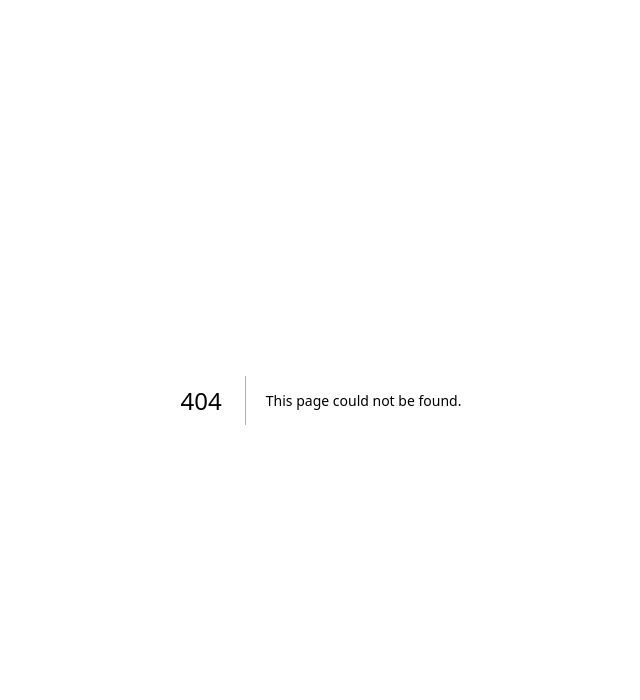
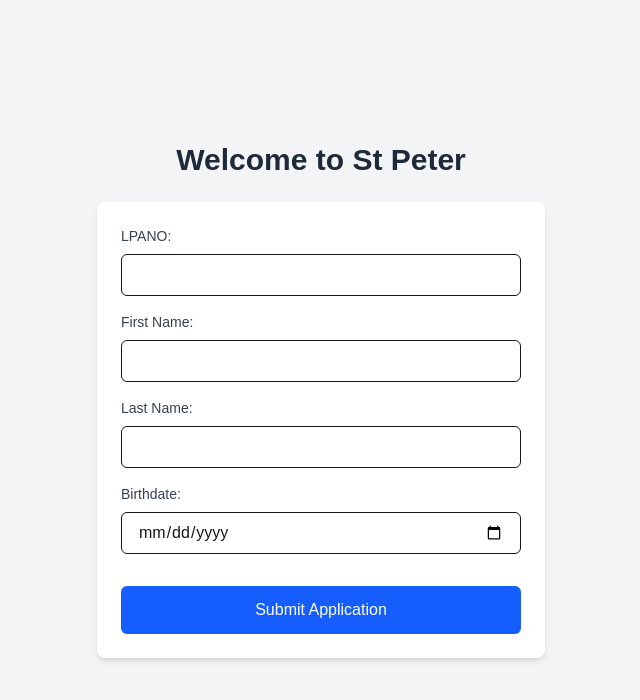
Before and after one commit to wimpzz/my-pwa-app, a Next.js app: page /apply in a window 1280 px wide. Before the commit this address had no page. Shown: the top 700 px of the page, without its empty margins (319-959 px from the left). Built offline with nearby package versions, Linux system fonts and the light colour scheme.

Commit message:
new pages

```diff
--- /dev/null
+++ b/src/app/apply/page.tsx
@@ -0,0 +1,136 @@
+"use client";
+
+import { useState } from "react";
+import React from "react";
+import { useRouter } from "next/navigation";
+
+export default function ApplyAsPlanholder() {
+  const router = useRouter();
+
+  const [formData, setFormData] = useState({
+    lpano: "",
+    firstName: "",
+    lastName: "",
+    birthdate: "",
+  });
+
+  const handleChange = (e: React.ChangeEvent<HTMLInputElement>) => {
+    const { name, value } = e.target;
+    setFormData((prevData) => ({
+      ...prevData,
+      [name]: value,
+    }));
+  };
+
+  const handleSubmit = (e: React.FormEvent<HTMLFormElement>) => {
+    e.preventDefault();
+
+    // Basic validation example
+    if (
+      !formData.lpano ||
+      !formData.firstName ||
+      !formData.lastName ||
+      !formData.birthdate
+    ) {
+      alert("Please fill out all fields.");
+      return;
+    }
+
+    console.log("Form Submitted:", formData);
+
+    // Redirect to /track after submit
+    router.push("/track");
+  };
+
+  return (
+    <div className="flex flex-col items-center justify-center min-h-screen bg-gray-100 p-4">
+      <h1 className="text-3xl font-semibold text-gray-800 mb-6">
+        Welcome to St Peter
+      </h1>
+
+      <form
+        onSubmit={handleSubmit}
+        className="bg-white p-6 rounded-lg shadow-md w-full max-w-md"
+      >
+        <div className="mb-4">
+          <label
+            htmlFor="lpano"
+            className="block text-sm font-medium text-gray-700"
+          >
+            LPANO:
+          </label>
+          <input
+            type="text"
+            id="lpano"
+            name="lpano"
+            value={formData.lpano}
+            onChange={handleChange}
+            required
+            className="w-full px-4 py-2 mt-2 border rounded-md"
+          />
+        </div>
+
+        <div className="mb-4">
+          <label
+            htmlFor="firstName"
+            className="block text-sm font-medium text-gray-700"
+          >
+            First Name:
+          </label>
+          <input
+            type="text"
+            id="firstName"
+            name="firstName"
+            value={formData.firstName}
+            onChange={handleChange}
+            required
+            className="w-full px-4 py-2 mt-2 border rounded-md"
+          />
+        </div>
+
+        <div className="mb-4">
+          <label
+            htmlFor="lastName"
+            className="block text-sm font-medium text-gray-700"
+          >
+            Last Name:
+          </label>
+          <input
+            type="text"
+            id="lastName"
+            name="lastName"
+            value={formData.lastName}
+            onChange={handleChange}
+            required
+            className="w-full px-4 py-2 mt-2 border rounded-md"
+          />
+        </div>
+
+        <div className="mb-4">
+          <label
+            htmlFor="birthdate"
+            className="block text-sm font-medium text-gray-700"
+          >
+            Birthdate:
+          </label>
+          <input
+            type="date"
+            id="birthdate"
+            name="birthdate"
+            value={formData.birthdate}
+            onChange={handleChange}
+            required
+            className="w-full px-4 py-2 mt-2 border rounded-md"
+          />
+        </div>
+
+        <button
+          type="submit"
+          className="w-full py-3 text-white bg-blue-600 hover:bg-blue-700 rounded-md mt-4"
+        >
+          Submit Application
+        </button>
+      </form>
+    </div>
+  );
+}
--- a/src/app/page.tsx
+++ b/src/app/page.tsx
@@ -1,35 +1,40 @@
-"use client";
+'use client';
 
-import { useState } from "react";
-import React from "react";
-import { JourneyStep, JourneyTracker } from "journey-tracker-component";
-import { Provider } from "@/components/ui/provider";
+import React from 'react';
+import { useRouter } from 'next/navigation';
 
+export default function Home() {
+  const router = useRouter();
 
-export const sampleSteps: JourneyStep[] = [
-  {
-    label: "Application Submitted",
-    status: "completed",
-    dateTime: new Date().toLocaleString(), // Use current time as dateTime
-  },
-  {
-    label: "Application Under Review",
-    status: "pending",
-  },
-  { label: "Approved", status: "pending" },
-];
+  const handleApplyNow = () => {
+    router.push('/apply');
+  };
 
-export default function TrackMyApplication() {
-  const [steps] = useState(sampleSteps);
+  const handleTrackApplication = () => {
+    router.push('/track');
+  };
 
   return (
-    <div className="flex flex-col items-center justify-center min-h-screen bg-gray-100 p-2">
-      <h1 className="font-xxl font-semibold text-gray-800 mb-6">
-        Track My Application
-      </h1>
-      <Provider>
-        <JourneyTracker steps={steps} />
-      </Provider>
+    <div className="flex flex-col items-center justify-center min-h-screen bg-gray-100 p-4">
+      <h1 className="text-3xl font-semibold text-gray-800 mb-6">St Peter Loan Application</h1>
+
+      <div className="flex space-x-4">
+        <button
+          onClick={handleApplyNow}
+          className="px-6 py-3 bg-blue-600 text-white rounded-md hover:bg-blue-700 transition"
+          aria-label="Apply for a new loan"
+        >
+          Apply Now
+        </button>
+
+        <button
+          onClick={handleTrackApplication}
+          className="px-6 py-3 bg-green-600 text-white rounded-md hover:bg-green-700 transition"
+          aria-label="Track existing loan application"
+        >
+          Track My Application
+        </button>
+      </div>
     </div>
   );
 }
--- /dev/null
+++ b/src/app/track/page.tsx
@@ -0,0 +1,37 @@
+'use client';
+
+import { useState } from 'react';
+import React from 'react';
+import { JourneyStep, JourneyTracker } from 'journey-tracker-component';
+import { Provider } from '../../components/ui/provider';
+
+export const sampleSteps: JourneyStep[] = [
+  {
+    label: 'Application Submitted',
+    status: 'completed',
+    dateTime: new Date().toLocaleString(),
+  },
+  {
+    label: 'Application Under Review',
+    status: 'pending',
+  },
+  {
+    label: 'Approved',
+    status: 'pending',
+  },
+];
+
+export default function TrackMyApplication() {
+  const [steps] = useState(sampleSteps);
+
+  return (
+    <div className="flex flex-col items-center justify-center min-h-screen bg-gray-100 p-4">
+      <h1 className="text-3xl font-semibold text-gray-800 mb-6">
+        Track My Application
+      </h1>
+      <Provider>
+        <JourneyTracker steps={steps} />
+      </Provider>
+    </div>
+  );
+}
```
